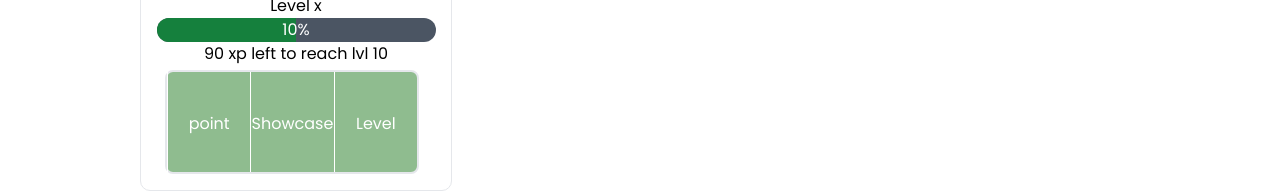
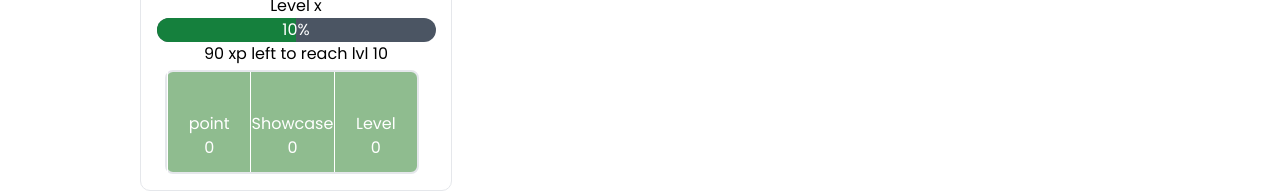
Before and after one commit to adriswara/next, a Next.js app: page /profile/voucherRedeem in a window 1280 px wide. Shown: the part 761-952 px from the top of the page. Built offline with nearby package versions, Linux system fonts and the light colour scheme.

Commit message:
added default value on component

```diff
--- a/src/app/profile/layout.tsx
+++ b/src/app/profile/layout.tsx
@@ -1,8 +1,10 @@
 import ProfileXpBar from "@/components/molecules/ProfileXpBar.molecule";
+
 import Image from "next/image";
 import Link from "next/link";
 import { Children } from "react";
 import { Poppins } from "next/font/google";
+import ProfileStatText from "@/components/molecules/ProfileStatText.molecule";
 
 const poppins = Poppins({
   subsets: ['latin'],
@@ -128,13 +130,8 @@ export default function profile({
         <ProfileXpBar></ProfileXpBar>
         {/* profile xp bar desc for levelup req */}
         <div className="text-center mb-1">90 xp left to reach lvl 10</div>
-        {/* profile stat */}
-        <div className="grid grid-cols-3 border-2 border-solid border-[#e5e7eb] rounded-[8px] bg-[#8fbc8f] ml-[24px] mr-[32px] mb-[16px]">
-          {/* profile stat text */}
-          <div className="h-[100px] text-center text-white pt-[40px] border-l-[1px] border-solid border-white ">point</div>
-          <div className="h-[100px] text-center text-white pt-[40px] border-l-[1px] border-solid border-white ">Showcase</div>
-          <div className="h-[100px] text-center text-white pt-[40px] border-l-[1px] border-solid border-white ">Level</div>
-        </div>
+        {/* profile stat text */}
+        <ProfileStatText></ProfileStatText>
       </div>
     </div>
   );
--- /dev/null
+++ b/src/components/molecules/ProfileStatText.molecule.tsx
@@ -0,0 +1,33 @@
+import { FC } from "react";
+
+interface ProfileStatTextProps { point?: number, showcase?: number, level?: number }
+const ProfileStatText: FC<ProfileStatTextProps> = (props) => {
+    const {
+        point = 0,
+        showcase = 0,
+        level = 0
+
+    } = props
+    return (
+        <div className="grid grid-cols-3 border-2 border-solid border-[#e5e7eb] rounded-[8px] bg-[#8fbc8f] ml-[24px] mr-[32px] mb-[16px]">
+            <div className="h-[100px] text-center text-white pt-[40px] border-l-[1px] border-solid border-white ">point
+                <div>
+                    {point}
+                </div>
+            </div>
+            <div className="h-[100px] text-center text-white pt-[40px] border-l-[1px] border-solid border-white ">Showcase
+                <div>
+                    {showcase}
+                </div>
+            </div>
+            <div className="h-[100px] text-center text-white pt-[40px] border-l-[1px] border-solid border-white ">Level
+                <div>
+                    {level}
+                </div>
+
+            </div>
+        </div>
+    )
+}
+
+export default ProfileStatText
```
